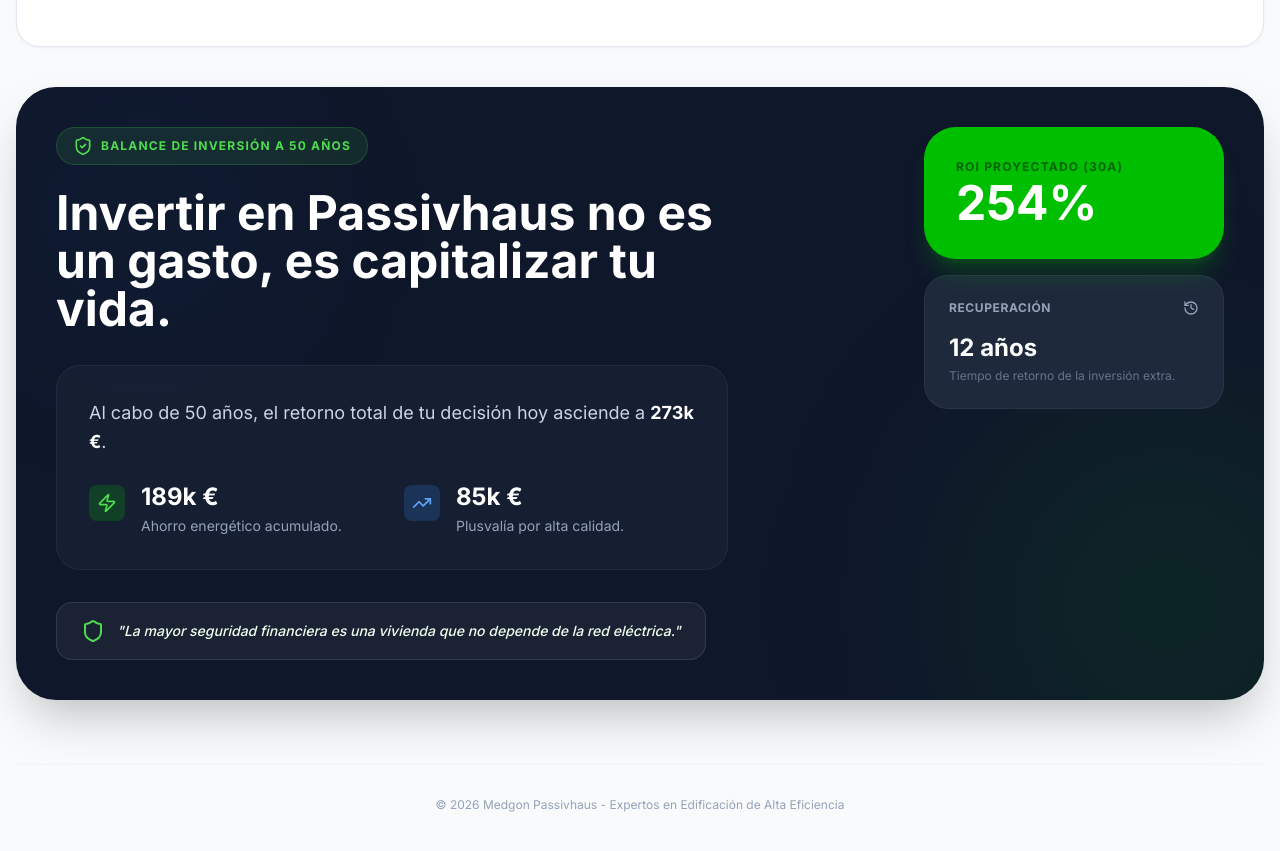
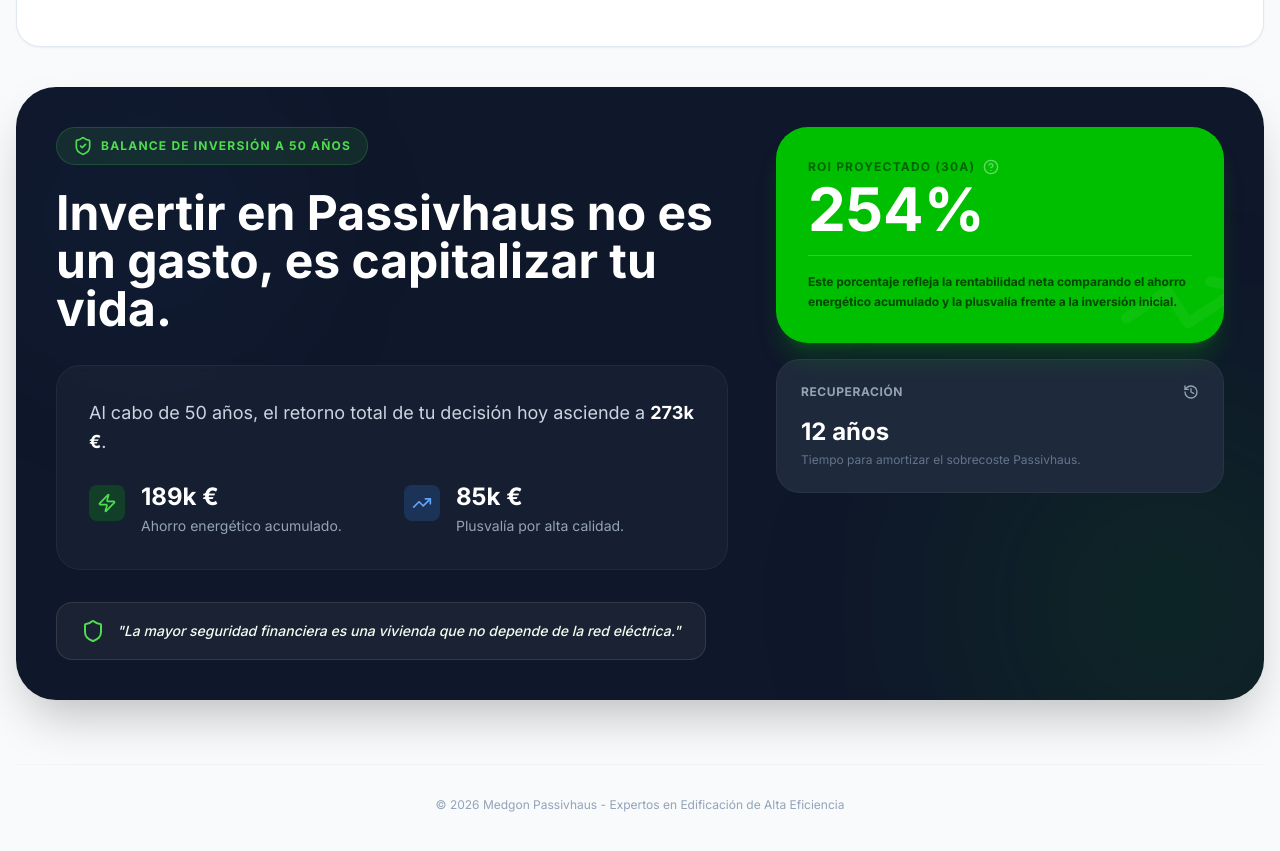
Before and after one commit to janxes/Calculadora-Eficiencia-Energ-tica-, a React (Vite) app: page / in a window 1280 px wide. Shown: the part 3520-4371 px from the top of the page. Built offline with nearby package versions, Linux system fonts and the light colour scheme.

Commit message:
feat: Add ROI tooltip and improve UI
Adds a tooltip to the projected ROI section to explain the calculation.
Enhances the ROI display with subtle scaling animation for improved user interaction.
Introduces a new `HelpCircle` icon for the tooltip trigger.

```diff
--- a/App.tsx
+++ b/App.tsx
@@ -25,7 +25,8 @@ import {
   Calculator,
   Plus,
   Equal,
-  Shield
+  Shield,
+  HelpCircle
 } from 'lucide-react';
 import { ClimateZone, SimulationInputs, SimulationResults, YearData } from './types';
 
@@ -442,9 +443,31 @@ const App: React.FC = () => {
                 </div>
 
                 <div className="w-full lg:w-auto flex flex-col gap-4 min-w-[300px]">
-                  <div className="bg-brand-500 p-8 rounded-[2rem] shadow-xl shadow-brand-500/20 transform hover:-translate-y-1 transition-transform cursor-default text-center lg:text-left">
-                    <span className="block text-brand-900/60 text-xs mb-1 uppercase font-black tracking-widest">ROI Proyectado (30a)</span>
-                    <span className="text-5xl font-black text-white">{results.roi30.toFixed(0)}%</span>
+                  {/* ROI PROYECTADO SECTION EXPLAINED */}
+                  <div className="bg-brand-500 p-8 rounded-[2rem] shadow-xl shadow-brand-500/20 transform hover:scale-[1.02] transition-transform cursor-default text-center lg:text-left relative overflow-hidden group">
+                    <div className="relative z-10">
+                      <div className="flex items-center justify-center lg:justify-start gap-2 mb-1">
+                        <span className="block text-brand-900/60 text-xs uppercase font-black tracking-widest">ROI Proyectado (30a)</span>
+                        <div className="relative group/roi">
+                          <HelpCircle className="w-4 h-4 text-white/40 hover:text-white transition-colors cursor-help" />
+                          <div className="absolute bottom-full left-1/2 -translate-x-1/2 mb-3 w-72 p-4 bg-slate-900 text-white text-xs leading-relaxed rounded-2xl opacity-0 invisible group-hover/roi:opacity-100 group-hover/roi:visible transition-all z-50 shadow-2xl border border-white/10">
+                            <p className="font-bold mb-2 text-brand-400">¿Qué es el ROI Proyectado?</p>
+                            <p>Indica el rendimiento financiero de cada euro "extra" que inviertes en Passivhaus. Un ROI del {results.roi30.toFixed(0)}% significa que por cada euro de sobrecoste hoy, recuperarás {(results.roi30 / 100).toFixed(1)} veces esa inversión en ahorros y valor de venta.</p>
+                            <div className="absolute top-full left-1/2 -translate-x-1/2 border-8 border-transparent border-t-slate-900"></div>
+                          </div>
+                        </div>
+                      </div>
+                      <span className="text-6xl font-black text-white">{results.roi30.toFixed(0)}%</span>
+                      <div className="mt-4 pt-4 border-t border-white/20">
+                        <p className="text-brand-900/80 text-xs font-bold leading-relaxed">
+                          Este porcentaje refleja la rentabilidad neta comparando el ahorro energético acumulado y la plusvalía frente a la inversión inicial.
+                        </p>
+                      </div>
+                    </div>
+                    {/* Decorative element */}
+                    <div className="absolute -bottom-6 -right-6 text-white/5 group-hover:text-white/10 transition-colors">
+                      <TrendingUp className="w-32 h-32 rotate-12" />
+                    </div>
                   </div>
 
                   <div className="bg-slate-800 p-6 rounded-3xl border border-white/5 flex flex-col items-center lg:items-start">
@@ -453,7 +476,7 @@ const App: React.FC = () => {
                       <History className="w-4 h-4 text-slate-400" />
                     </div>
                     <span className="text-2xl font-bold text-white">{results.paybackYear || '>50'} años</span>
-                    <p className="text-slate-500 text-xs mt-1">Tiempo de retorno de la inversión extra.</p>
+                    <p className="text-slate-500 text-xs mt-1 text-center lg:text-left">Tiempo para amortizar el sobrecoste Passivhaus.</p>
                   </div>
                 </div>
               </div>
```
